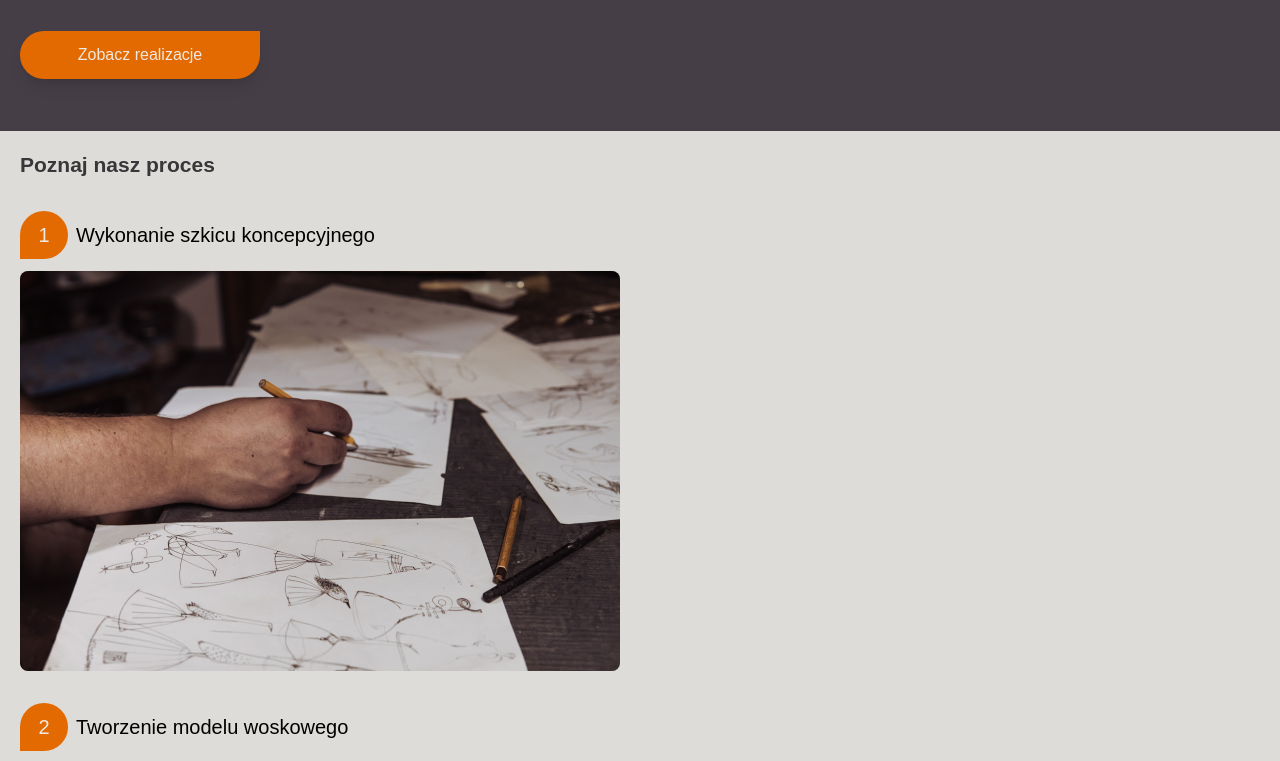
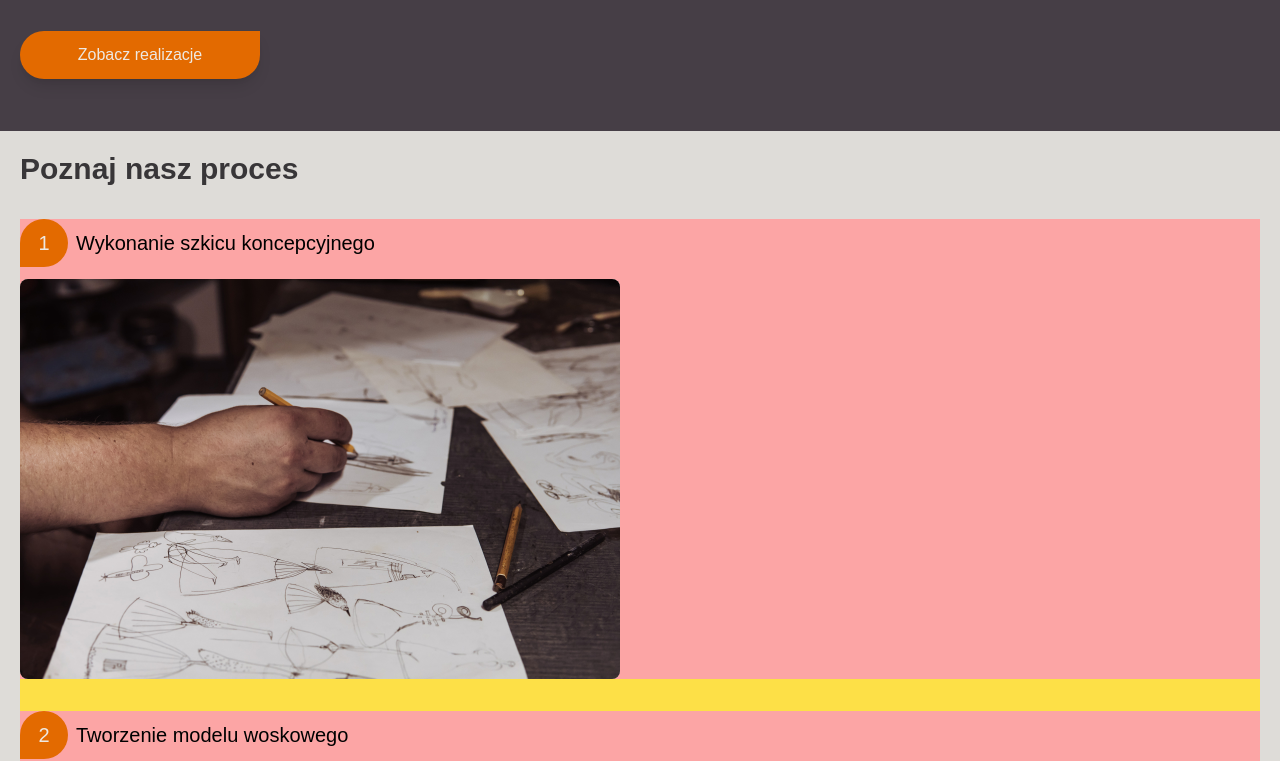
Before and after one commit to MarioLuigie/Odlew, a Next.js app: page /oferta in a window 1280 px wide. Shown: the part 1220-1981 px from the top of the page. Built offline with nearby package versions, Linux system fonts and the light colour scheme; no server answers.

Commit message:
Rebuild: Add wrapper for offerimages items in OfferPage.tsx

```diff
--- a/src/components/pages/OfferPage.tsx
+++ b/src/components/pages/OfferPage.tsx
@@ -18,8 +18,10 @@ export default function OfferPage() {
 					height={2400}
 					className="w-full"
 				/>
-				<div className='p-5'>
-					<Title className="text-textLight pb-5 dp:text-3xl">Nasza Oferta</Title>
+				<div className="p-5">
+					<Title className="text-textLight pb-5 dp:text-3xl">
+						Nasza Oferta
+					</Title>
 					<TextContent className="text-textLight dp:text-xl">
 						Kompleksowo realizujemy zamysł i projekt klienta. Oferujemy
 						wykonanie gotowego odlewu od szkicu lub pomysłu autora.
@@ -38,8 +40,8 @@ export default function OfferPage() {
 				</div>
 			</div>
 			<div className="bg-background px-5">
-				<Title className="mb-8">Poznaj nasz proces</Title>
-				<div className="flex flex-col gap-8">
+				<Title className="mb-8 dp:text-3xl">Poznaj nasz proces</Title>
+				<div className="flex flex-col gap-8 bg-yellow-300">
 					{/* {Array.from({ length: 12 }, (_, i) => (
 						<div key={i} className="flex flex-col gap-3">
 							<div className="flex justify-start items-center gap-2">
@@ -52,10 +54,13 @@ export default function OfferPage() {
 						</div>
 					))} */}
 					{OfferImages.map((section, i) => (
-						<div key={i} className="flex flex-col gap-3 dp:max-w-[600px]">
+						<div key={i} className="w-full bg-red-300">
+							<div className="flex flex-col gap-3 dp:max-w-[600px]">
 								<div className="flex justify-start items-center gap-2">
-								<Drop className='dp:min-w-12 dp:min-h-12 dp:text-xl'>{i + 1}</Drop>
-								<p className='dp:text-xl'>{section.title}</p>
+									<Drop className="dp:min-w-12 dp:min-h-12 dp:text-xl">
+										{i + 1}
+									</Drop>
+									<p className="dp:text-xl">{section.title}</p>
 								</div>
 								{section.images.map((image, i) => (
 									<div
@@ -72,6 +77,7 @@ export default function OfferPage() {
 									</div>
 								))}
 							</div>
+						</div>
 					))}
 				</div>
 			</div>
```
Lines whose indentation alone changed are shown as unchanged.
